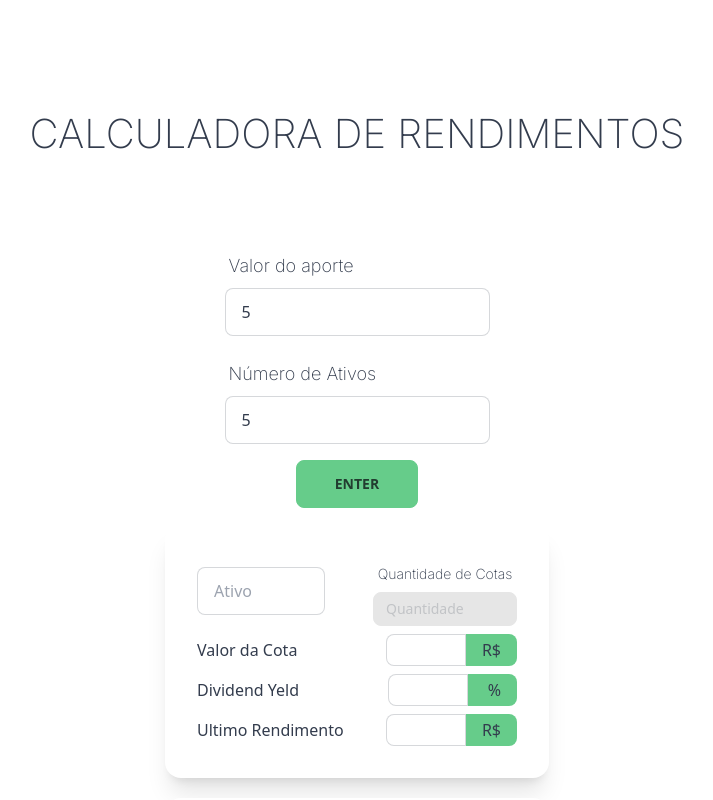
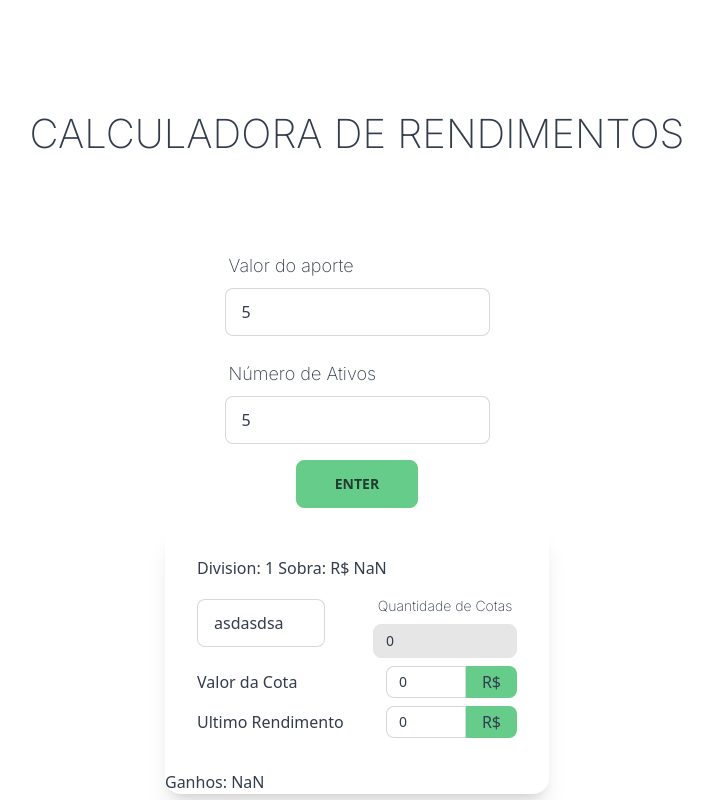
Before and after one commit to glopes7/app-rendimentos, a React (Vite) app: page / in a window 1280 px wide. Both pictures are taken after typing "5", "5" into the empty fields and a click on the button "ENTER". Shown: the top 800 px of the page, without its empty margins (283-996 px from the left). Built offline with nearby package versions, Linux system fonts and the light colour scheme.

Commit message:
feat: calculate incomings

```diff
--- a/src/components/QuoteBox.tsx
+++ b/src/components/QuoteBox.tsx
@@ -1,12 +1,38 @@
-export function QuoteBox() {
+export type Quote = {
+  name: string;
+  quoteValue: number;
+  lastIncome: number;
+};
+
+type QuoteBoxProps = {
+  quote: Quote;
+  division: number;
+  onNameChange: (value: string) => void;
+  onQuoteValueChange: (value: number) => void;
+  onLastIncomeChange: (value: number) => void;
+};
+
+export function QuoteBox({
+  quote,
+  division,
+  onNameChange,
+  onQuoteValueChange,
+  onLastIncomeChange,
+}: QuoteBoxProps) {
+  const numQuote = Math.trunc(division / quote.quoteValue);
+  const sobra = Math.abs(numQuote * quote.quoteValue - division);
+  const gains = numQuote * quote.lastIncome;
   return (
     <div className="card w-96  bg-base-100 shadow-xl">
       <div className=" card-body">
+        Division: {division} Sobra: R$ {sobra.toFixed(2)}
         <div className="flex justify-between items-center  ">
           <input
             type="text"
             placeholder="Ativo"
             className="input input-bordered w-32"
+            value={quote.name}
+            onChange={(e) => onNameChange(e.target.value)}
           />
           <div className="flex flex-col ">
             <div className="form-control w-full max-w-xs items-center">
@@ -17,9 +43,10 @@ export function QuoteBox() {
               </label>
               <input
                 placeholder="Quantidade"
-                type="text"
+                type="number"
                 className=" input input-sm input-bordered w-36 py-4 "
                 disabled
+                value={numQuote === Infinity ? 0 : numQuote}
               />
             </div>
           </div>
@@ -30,11 +57,13 @@ export function QuoteBox() {
             <input
               className=" input input-sm input-bordered w-20"
               type="number"
+              value={quote.quoteValue}
+              onChange={(e) => onQuoteValueChange(parseFloat(e.target.value))}
             />
             <span className="bg-primary">R$</span>
           </label>
         </div>
-        <div className="flex justify-between items-center">
+        {/* <div className="flex justify-between items-center">
           <label>Dividend Yeld</label>
           <label className="w-auto input-group">
             <input
@@ -43,18 +72,21 @@ export function QuoteBox() {
             />
             <span className="  bg-primary">&nbsp;%</span>
           </label>
-        </div>
+        </div> */}
         <div className="flex justify-between items-center">
           <label>Ultimo Rendimento</label>
           <label className="w-auto input-group">
             <input
               className=" input input-sm input-bordered w-20"
               type="number"
+              value={quote.lastIncome}
+              onChange={(e) => onLastIncomeChange(parseFloat(e.target.value))}
             />
             <span className=" bg-primary">R$</span>
           </label>
         </div>
       </div>
+      Ganhos: {gains}
     </div>
   );
 }
--- a/src/pages/Home.tsx
+++ b/src/pages/Home.tsx
@@ -1,8 +1,51 @@
 import { useState } from "react";
-import { QuoteBox } from "../components/QuoteBox";
+import { Quote, QuoteBox } from "../components/QuoteBox";
 
 export default function Home() {
-  const [quotes, setQuote] = useState(1);
+  const [numInputs, setNumInputs] = useState(0);
+
+  const [contributionAmount, setContributionAmount] = useState(0);
+
+  const [quoteValues, setQuoteValues] = useState<Quote[]>([]);
+
+  const generateQuoteElements = () => {
+    const newQuotes = Array<Quote>(numInputs).fill({
+      name: "asdasdsa",
+      lastIncome: 0,
+      quoteValue: 0,
+    });
+
+    return newQuotes.map((defaultQuote, i) => (
+      <QuoteBox
+        key={i}
+        quote={quoteValues[i] || defaultQuote}
+        division={contributionAmount / numInputs}
+        onNameChange={(newName) => {
+          const oldValue = [...quoteValues];
+          oldValue[i] = { ...defaultQuote, ...oldValue[i], name: newName };
+          setQuoteValues(oldValue);
+        }}
+        onQuoteValueChange={(newValue) => {
+          const oldValue = [...quoteValues];
+          oldValue[i] = {
+            ...defaultQuote,
+            ...oldValue[i],
+            quoteValue: newValue,
+          };
+          setQuoteValues(oldValue);
+        }}
+        onLastIncomeChange={(newValue) => {
+          const oldValue = [...quoteValues];
+          oldValue[i] = {
+            ...defaultQuote,
+            ...oldValue[i],
+            lastIncome: newValue,
+          };
+          setQuoteValues(oldValue);
+        }}
+      />
+    ));
+  };
 
   return (
     <div>
@@ -13,7 +56,11 @@ export default function Home() {
         <form
           onSubmit={(e: any) => {
             e.preventDefault();
-            setQuote(parseInt(e.target.inputQntd.value));
+            setNumInputs(parseInt(e.target.inputQntd.value));
+            setContributionAmount(
+              parseInt(e.target.contributionAmountInput.value)
+            );
+            setQuoteValues([]);
           }}
           className="flex flex-col items-center  gap-y-4"
         >
@@ -27,6 +74,7 @@ export default function Home() {
               type="number"
               placeholder="R$"
               className="input input-bordered w-full max-w-xs"
+              name="contributionAmountInput"
             />
           </div>
           <div className="form-control w-full max-w-xs">
@@ -51,11 +99,7 @@ export default function Home() {
           </button>
         </form>
         <div className="flex flex-wrap gap-5 justify-center">
-          {Array(quotes)
-            .fill(0)
-            .map(() => (
-              <QuoteBox />
-            ))}
+          {generateQuoteElements()}
         </div>
       </div>
     </div>
```
